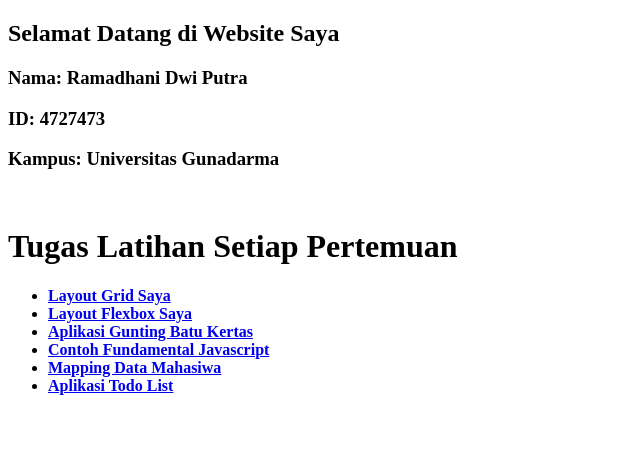
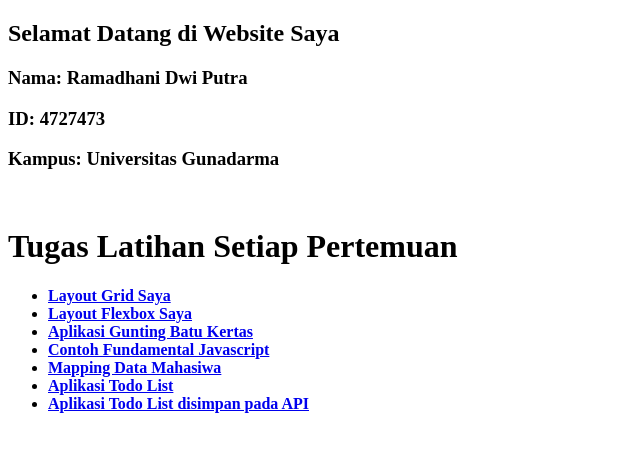
Before and after one commit to RamadhaniDwiPutra/pertemuan6, a plain HTML site: page index.html in a window 1280 px wide. Shown: the whole page, without its empty margins (0-640 px from the left). Drawn offline with Linux system fonts and the light colour scheme.

Commit message:
pertemuan 9

```diff
--- a/index.html
+++ b/index.html
@@ -23,6 +23,7 @@
         <li><a href="pages/fundamental.html" target="_blank"><b>Contoh Fundamental Javascript</b></a></li>
         <li><a href="pages/data_mahasiswa.html" target="_blank"><b>Mapping Data Mahasiwa</b></a></li>
         <li><a href="pages/todo.html" target="_blank"><b>Aplikasi Todo List</b></a></li>
+        <li><a href="pages/sync.html" target="_blank"><b>Aplikasi Todo List disimpan pada API</b></a></li>
     </ul>
 </body>
 </html>
```
